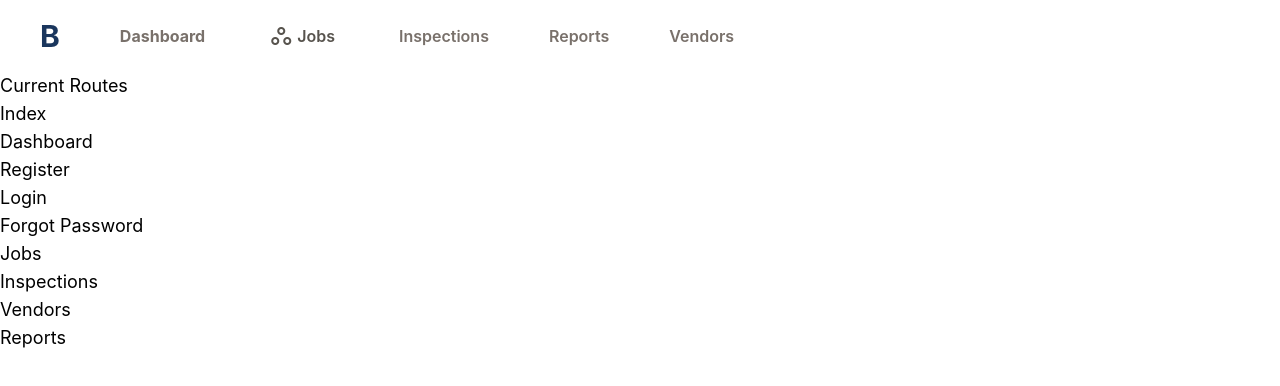
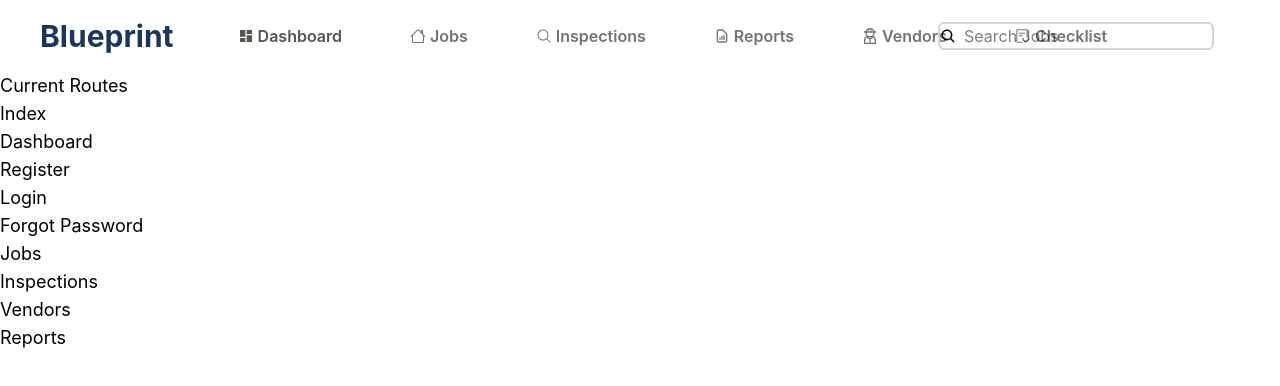
Before and after one commit to BronsonChaker/blueprint-web, a React (Vite) app: page / in a window 1280 px wide. Shown: the top 386 px of the page. Built offline with nearby package versions, Linux system fonts and the light colour scheme.

Commit message:
installed react-icons, added icons to navbar, icons throughout app to be changed from google icons to react icons

```diff
--- a/package.json
+++ b/package.json
@@ -15,6 +15,7 @@
     "daisyui": "^5.6.16",
     "react": "^19.2.6",
     "react-dom": "^19.2.6",
+    "react-icons": "^5.7.0",
     "react-router": "^8.1.0",
     "react-router-dom": "^7.18.0",
     "tailwindcss": "^4.3.2"
--- a/src/components/Navbar.jsx
+++ b/src/components/Navbar.jsx
@@ -1,22 +1,30 @@
 import { Link, NavLink } from "react-router";
+import { GoChecklist } from "react-icons/go";
+import { GrUserWorker } from "react-icons/gr";
+import { HiOutlineDocumentReport } from "react-icons/hi";
+import { MdDashboard } from "react-icons/md";
+import { BsHouse } from "react-icons/bs";
+import { PiMagnifyingGlass } from "react-icons/pi";
+import { IoSearch } from "react-icons/io5";
 
 export default function Navbar() {
   return (
-    <nav className="h-18 w-full py-5 px-10 flex flex-row items-center">
+    <nav className="h-18 w-full text-md py-5 px-10 flex flex-row items-center">
       {/* Logo */}
 
       {/* Links */}
 
       <div className="w-2/4 flex font-semibold text-stone-500 text-md gap-15 items-center">
         <Link to="">
-          <span className="font-bold text-3xl text-primary">B</span>
+          <span className="font-bold text-3xl text-primary">Blueprint</span>
         </Link>
 
         <NavLink
           className={({ isActive }) => (isActive ? "selected" : "")}
           to="/dashboard"
         >
-          <div className="flex flex-row gap-1 items-center font-bold">
+          <div className="flex flex-row gap-1 items-center bold text-stone-600 hover:bg-stone-100 rounded-md p-1 hover:duration-200">
+            <MdDashboard />
             <p>Dashboard</p>
           </div>
         </NavLink>
@@ -24,8 +32,8 @@ export default function Navbar() {
           className={({ isActive }) => (isActive ? "selected" : "")}
           to="/jobs"
         >
-          <div className="flex flex-row gap-1 items-center bold text-stone-600 hover:bg-stone-100 rounded-md p-1 hover:duration-200">
-            <span class="material-symbols-outlined">workspaces</span>
+          <div className="flex flex-row gap-1 items-center bold text-stone-500 hover:bg-stone-100 rounded-md p-1 hover:duration-200">
+            <BsHouse />
             <p>Jobs</p>
           </div>
         </NavLink>
@@ -33,24 +41,58 @@ export default function Navbar() {
           className={({ isActive }) => (isActive ? "selected" : "")}
           to="/inspections"
         >
-          Inspections
+          <div className="flex flex-row gap-1 items-center bold text-stone-500 hover:bg-stone-100 rounded-md p-1 hover:duration-200">
+            <PiMagnifyingGlass />
+
+            <p>Inspections</p>
+          </div>
         </NavLink>
         <NavLink
           className={({ isActive }) => (isActive ? "selected" : "")}
           to="/reports"
         >
-          Reports
+          <div className="flex flex-row gap-1 items-center bold text-stone-500 hover:bg-stone-100 rounded-md p-1 hover:duration-200">
+            <HiOutlineDocumentReport />
+            <p>Reports</p>
+          </div>
         </NavLink>
         <NavLink
           className={({ isActive }) => (isActive ? "selected" : "")}
           to="/vendors"
         >
-          Vendors
+          <div className="flex flex-row gap-1 items-center bold text-stone-500 hover:bg-stone-100 rounded-md p-1 hover:duration-200">
+            <GrUserWorker />
+            <p>Vendors</p>
+          </div>
+        </NavLink>
+
+        <NavLink
+          className={({ isActive }) => (isActive ? "selected" : "")}
+          to="/checklist"
+        >
+          <div className="flex flex-row gap-1 items-center bold text-stone-500 hover:bg-stone-100 rounded-md p-1 hover:duration-200">
+            <GoChecklist />
+            <p>Checklist</p>
+          </div>
         </NavLink>
       </div>
 
+      {/* Search */}
+      <div className="w-1/4"></div>
+
       {/* Profile */}
-      <div className="w-1/4 flex justify-between"></div>
+      <div className="w-/4 flex justify-between">
+        <form action="">
+          <div className="flex flex-row items-center rounded-sm outline-2 outline-stone-300 gap-2">
+            <IoSearch />
+            <input
+              type="search"
+              className="outline-none [&::-webkit-search-cancel-button]:hidden"
+              placeholder="Search Jobs"
+            />
+          </div>
+        </form>
+      </div>
     </nav>
   );
 }
--- a/src/index.css
+++ b/src/index.css
@@ -16,10 +16,6 @@
   font-family: "JetBrains Mono", monospace;
 } */
 
-.selected {
+.selected * {
   color: #1a365d;
-  /* text-decoration: underline;
-  text-decoration-thickness: 2px;
-  text-decoration-color: #1a365d;
-  text-underline-offset: 5px; */
 }
```
Also changed, not shown: 1 other file (tests, documents, lock files or other folders).
